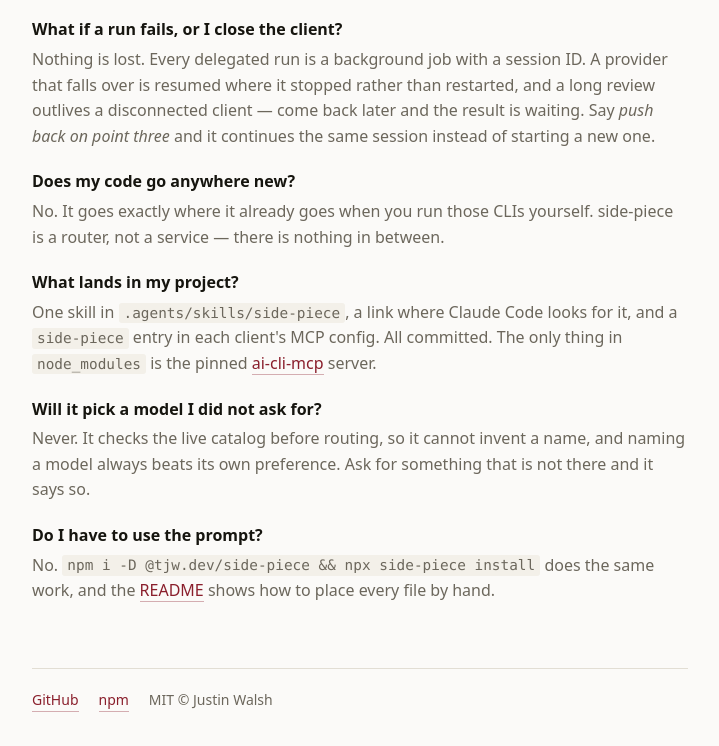
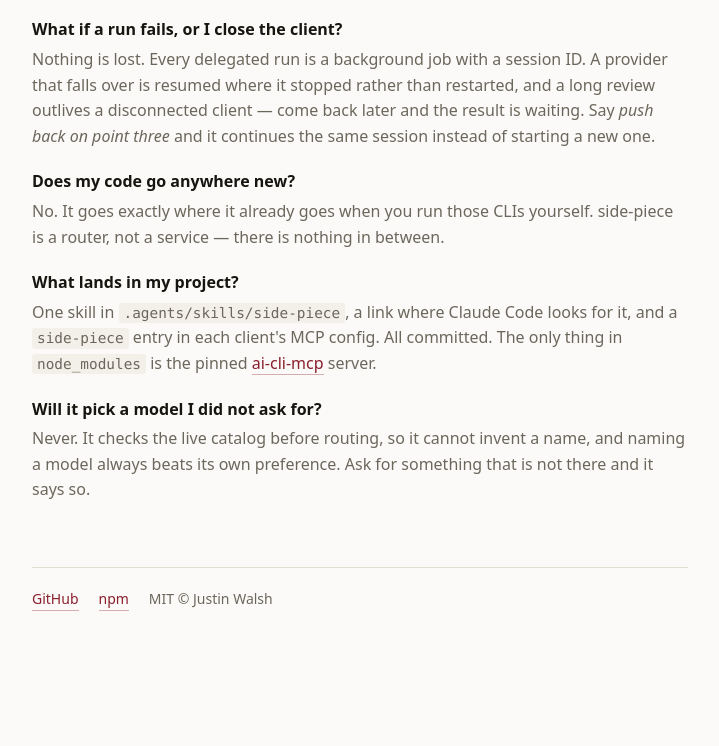
Before and after one commit to thejustinwalsh/side-piece, a website: page docs/index.html in a window 1280 px wide. Shown: the part 1229-1975 px from the top of the page, without its empty margins (280-999 px from the left). After the commit the page ends 1920 px from the top, so only its background shows below. Drawn offline with Linux system fonts and the light colour scheme.

Commit message:
docs: drop the prompt-optional question
The manual path is in the README for anyone who wants it; asking on the landing
page invites doubt about the one action the page exists to prompt.

```diff
--- a/docs/index.html
+++ b/docs/index.html
@@ -142,8 +142,6 @@ ask mimo to try the migration in a worktree</code></pre>
     <dd>Never. It checks the live catalog before routing, so it cannot invent a name, and naming a model always beats its own preference. Ask for something that is not there and it says so.</dd>
 
 
-    <dt>Do I have to use the prompt?</dt>
-    <dd>No. <code>npm i -D @tjw.dev/side-piece &amp;&amp; npx side-piece install</code> does the same work, and the <a href="https://github.com/thejustinwalsh/side-piece#manual-setup">README</a> shows how to place every file by hand.</dd>
   </dl>
 
   <footer>
```
